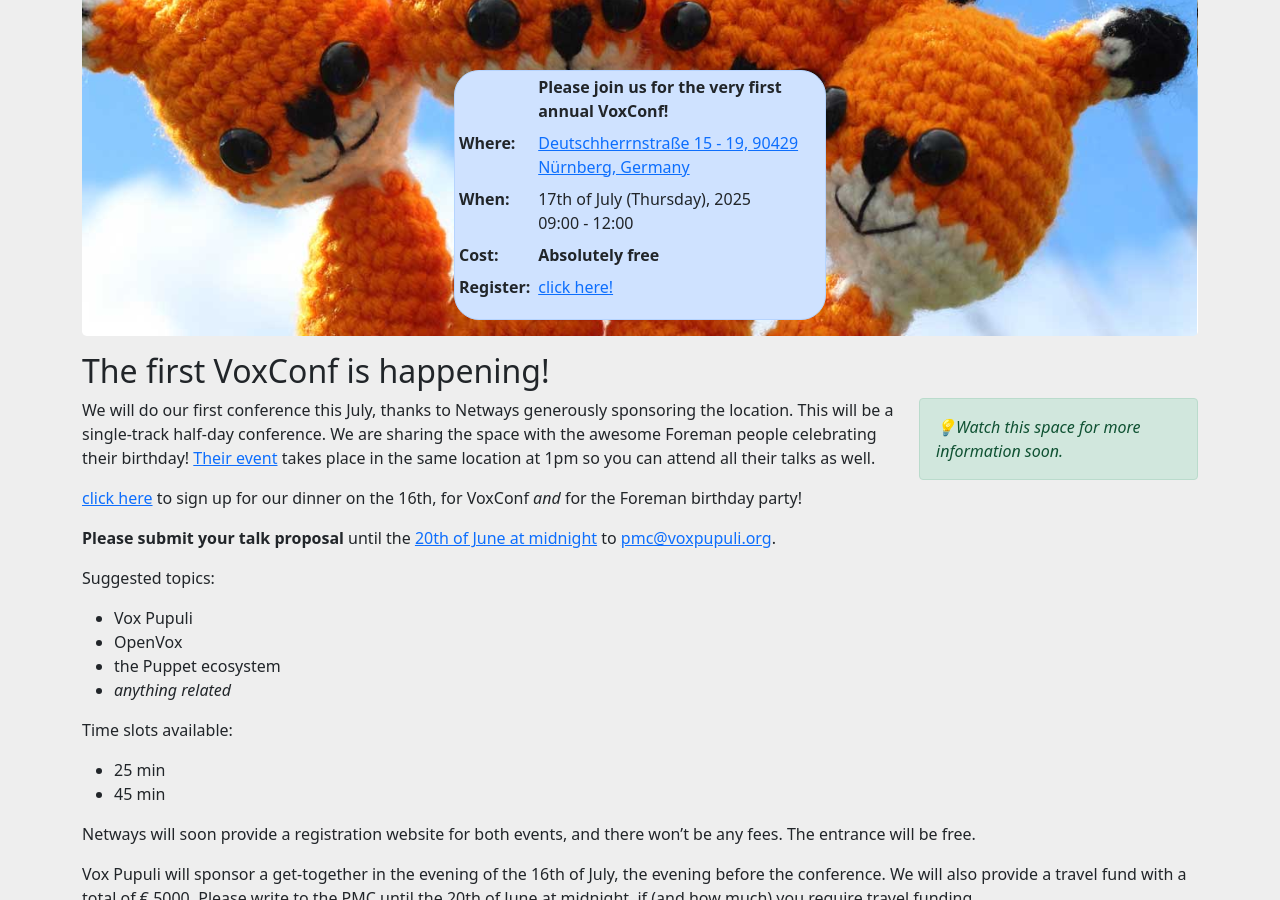
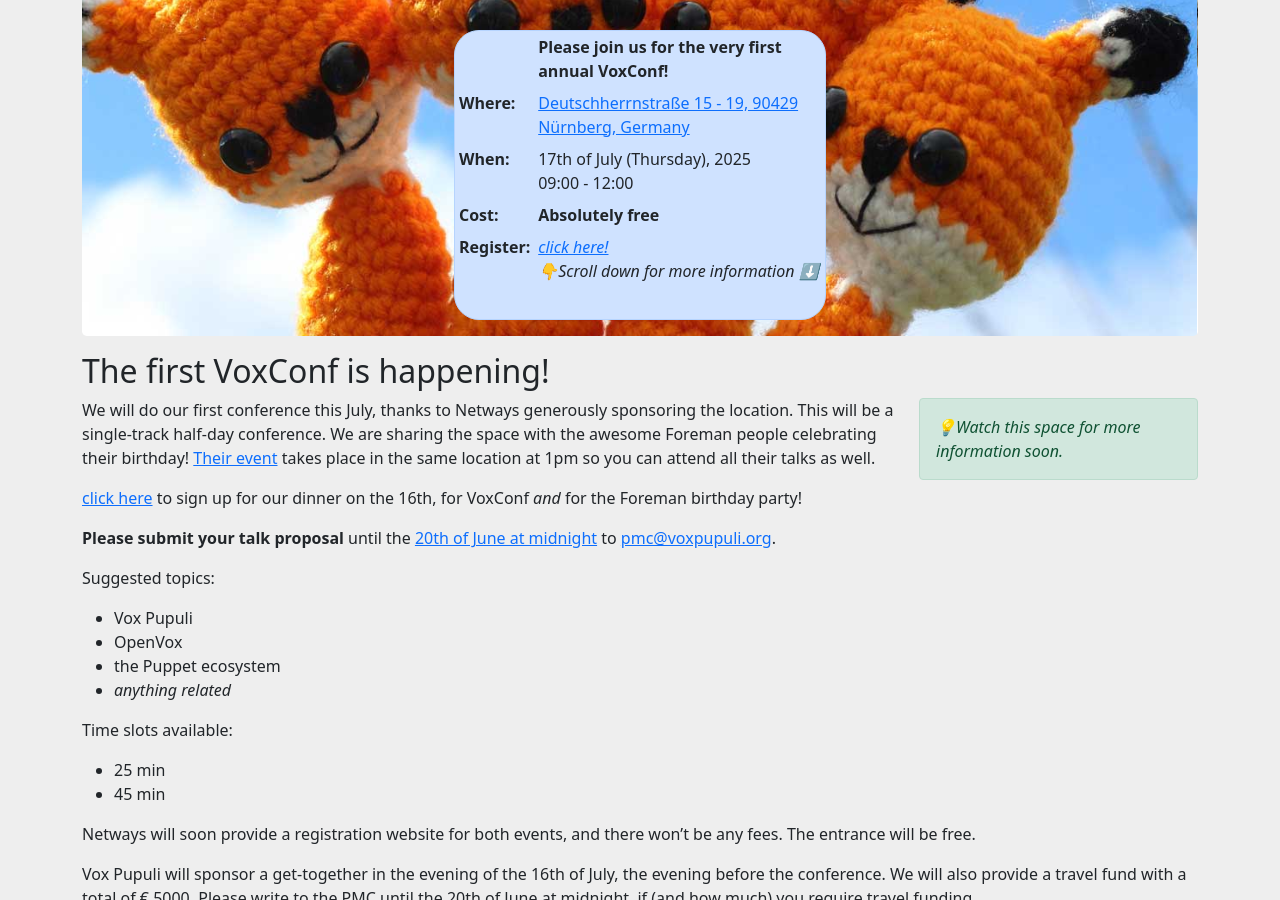
Before and after one commit to voxpupuli/voxpupuli.github.io, a Jekyll site: the page built from voxconf.md, in a window 1280 px wide and 900 px high, scrolled down 458 px. Built offline with Jekyll 4.4.1, drawn with Linux system fonts in a browser that asks for light colours; nearby versions of some CDN libraries.

Commit message:
add 'more info' message back
This message was to ensure that people saw that there was more info on the page, like the travel budget and the cfp and whatnot.

```diff
--- a/voxconf.md
+++ b/voxconf.md
@@ -28,7 +28,7 @@ title: VoxConf '25
     </tr>
     <tr>
       <th scope="row">Register:</th>
-      <td><a href="https://tickets.netways.de/NES/foremanbirthday/">click here!</a></td>
+      <td><p class="fst-italic"><a href="https://tickets.netways.de/NES/foremanbirthday/">click here!</a><br/>👇Scroll down for more information ⬇️</p></td>
     </tr>
   </tbody>
 </table>
```
